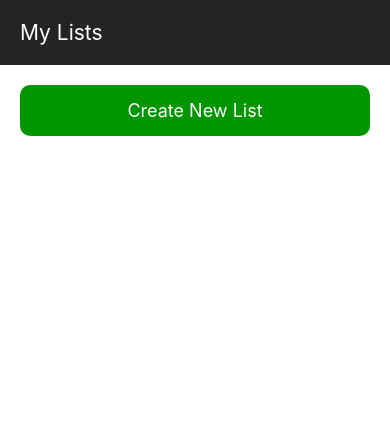
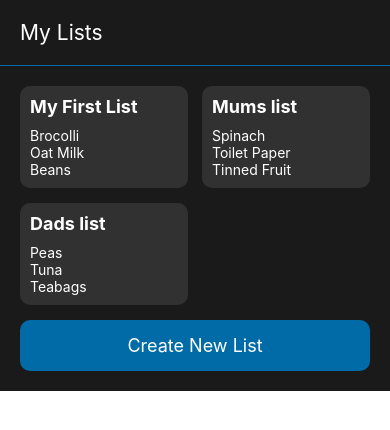
Before and after one commit to DanFulcher/shoppingList, a React Native app: screen / in a window 390 px wide. Shown: the top 430 px of the page. Built offline with nearby package versions, Linux system fonts and the light colour scheme.

Commit message:
MyList view with hard coded userLists

```diff
--- a/components/Header/index.js
+++ b/components/Header/index.js
@@ -12,9 +12,11 @@ const Header = props => {
 
 const styles = StyleSheet.create({
   header: {
-    backgroundColor: colours.secondary,
+    backgroundColor: colours.background,
     display: 'flex',
     padding: 20,
+    borderBottomColor: colours.primary,
+    borderBottomWidth: 1,
   },
   header__title: {
     color: '#fff',
--- /dev/null
+++ b/components/Lists/List/index.js
@@ -0,0 +1,39 @@
+import React from 'react';
+
+import {View, Text, StyleSheet} from 'react-native';
+import {colours} from '../../../styles';
+
+const List = props => {
+  return (
+    <View style={styles.listBlock}>
+      <Text style={styles.listBlock__title}>{props.data.name}</Text>
+      {props.data.items.map((item, index) => {
+        if (index < 3) {
+          return <Text style={styles.listBlock__item}>{item.name}</Text>;
+        }
+      })}
+    </View>
+  );
+};
+
+const styles = StyleSheet.create({
+  listBlock: {
+    flexBasis: '48%',
+    width: '48%',
+    backgroundColor: colours.lighterBg,
+    marginBottom: 15,
+    padding: 10,
+    borderRadius: 10,
+  },
+  listBlock__title: {
+    fontSize: 18,
+    color: colours.white,
+    fontWeight: 'bold',
+    marginBottom: 10,
+  },
+  listBlock__item: {
+    color: '#fff',
+  },
+});
+
+export default List;
--- /dev/null
+++ b/components/Lists/index.js
@@ -0,0 +1,80 @@
+import React from 'react';
+import {View, StyleSheet} from 'react-native';
+
+import List from './List';
+
+const Lists = props => {
+  const userLists = [
+    {
+      name: 'My First List',
+      items: [
+        {
+          name: 'Brocolli',
+        },
+        {
+          name: 'Oat Milk',
+          desc: 'Oatly if possible. Found with the long life milks.',
+        },
+        {
+          name: 'Beans',
+        },
+      ],
+    },
+    {
+      name: 'Mums list',
+      items: [
+        {
+          name: 'Spinach',
+        },
+        {
+          name: 'Toilet Paper',
+          desc: '4 ply',
+        },
+        {
+          name: 'Tinned Fruit',
+        },
+        {
+          name: 'Flour',
+          desc: 'Self Raising',
+        },
+      ],
+    },
+    {
+      name: 'Dads list',
+      items: [
+        {
+          name: 'Peas',
+        },
+        {
+          name: 'Tuna',
+        },
+        {
+          name: 'Teabags',
+          desc: 'Tetley',
+        },
+        {
+          name: 'Instant Coffee',
+        },
+      ],
+    },
+  ];
+  return (
+    <View style={styles.listContainer}>
+      {userLists &&
+        userLists.map((list, index) => (
+          <List key={index} data={userLists[index]} />
+        ))}
+    </View>
+  );
+};
+
+const styles = StyleSheet.create({
+  listContainer: {
+    display: 'flex',
+    flexDirection: 'row',
+    flexWrap: 'wrap',
+    justifyContent: 'space-between',
+  },
+});
+
+export default Lists;
--- a/pages/MyLists.js
+++ b/pages/MyLists.js
@@ -1,7 +1,9 @@
 import React from 'react';
 import {View, StyleSheet} from 'react-native';
 import Header from '../components/Header';
+import Lists from '../components/Lists';
 import Button from '../components/Button';
+import {colours} from '../styles';
 
 const MyLists = props => {
   const createList = () => {
@@ -11,6 +13,7 @@ const MyLists = props => {
     <View style={styles.container}>
       <Header title="My Lists" />
       <View style={styles.body}>
+        <Lists />
         <Button onPress={() => createList()} title="Create New List" />
       </View>
     </View>
@@ -20,6 +23,7 @@ const MyLists = props => {
 const styles = StyleSheet.create({
   body: {
     padding: 20,
+    backgroundColor: colours.background,
   },
 });
 
--- a/styles/index.js
+++ b/styles/index.js
@@ -1,4 +1,9 @@
 export const colours = {
-  primary: '#019600',
-  secondary: '#242424',
+  primary: '#006BA6',
+  hover: '#48C0FF',
+  warning: '#FFE74C',
+  error: '#D62839',
+  background: '#1a1a1a',
+  lighterBg: '#313131',
+  white: '#fff',
 };
```
Also changed, not shown: 1 other file (tests, documents, lock files or other folders).
